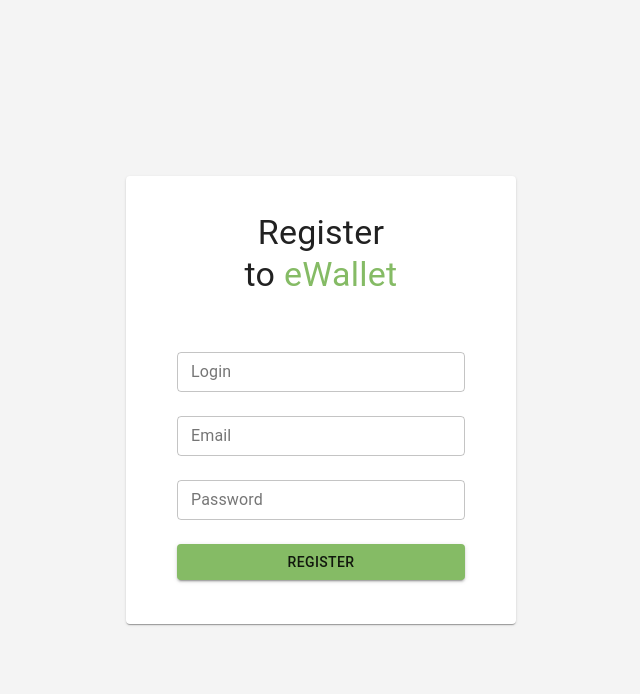
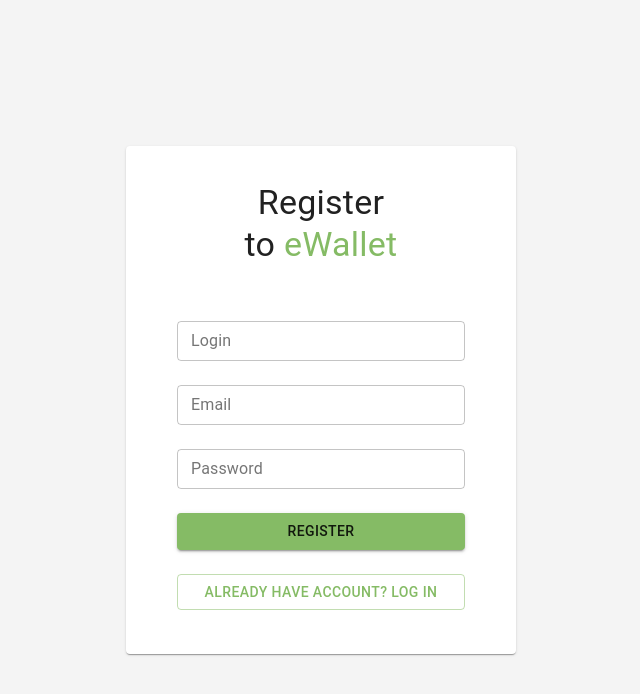
Before and after one commit to Silnari/ewallet-fe, a React (Create React App) app: page /register in a window 1280 px wide. Shown: the top 694 px of the page, without its empty margins (319-959 px from the left). Built offline with nearby package versions, Linux system fonts and the light colour scheme.

Commit message:
Added back to login button

```diff
--- a/src/pages/Register.jsx
+++ b/src/pages/Register.jsx
@@ -127,6 +127,16 @@
                   Register
                 </Button>
               </Grid>
+              <Grid item>
+                <Button
+                  variant="outlined"
+                  color="primary"
+                  fullWidth={true}
+                  onClick={() => history.push("/login")}
+                >
+                  Already have account? Log in
+                </Button>
+              </Grid>
             </Grid>
           </form>
         </CardContent>
```
